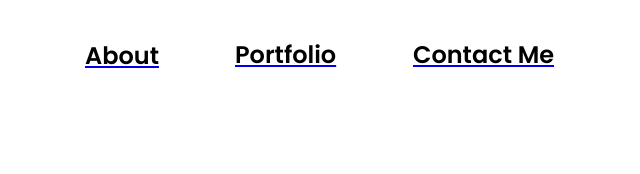
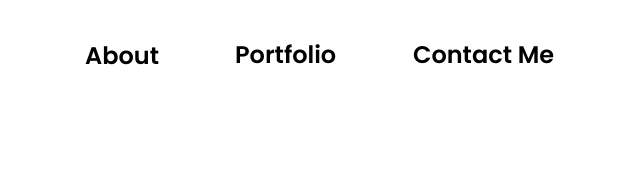
Before and after one commit to arzmycre29/Amin-Yusuf-Portfolio, a plain HTML site: page index.html in a window 1280 px wide. Shown: the top 174 px of the page, 320-960 px from the left. Drawn offline with Linux system fonts and the light colour scheme.

Commit message:
Update index.css

```diff
--- a/index.css
+++ b/index.css
@@ -10,6 +10,11 @@
 .Page-outer{
   pointer-events:none;
   z-index:1;
+}
+a {
+  text-decoration: none;
+  display: inline-block;
+  color: white;
 }
 .Frame{
   position:relative;
```
